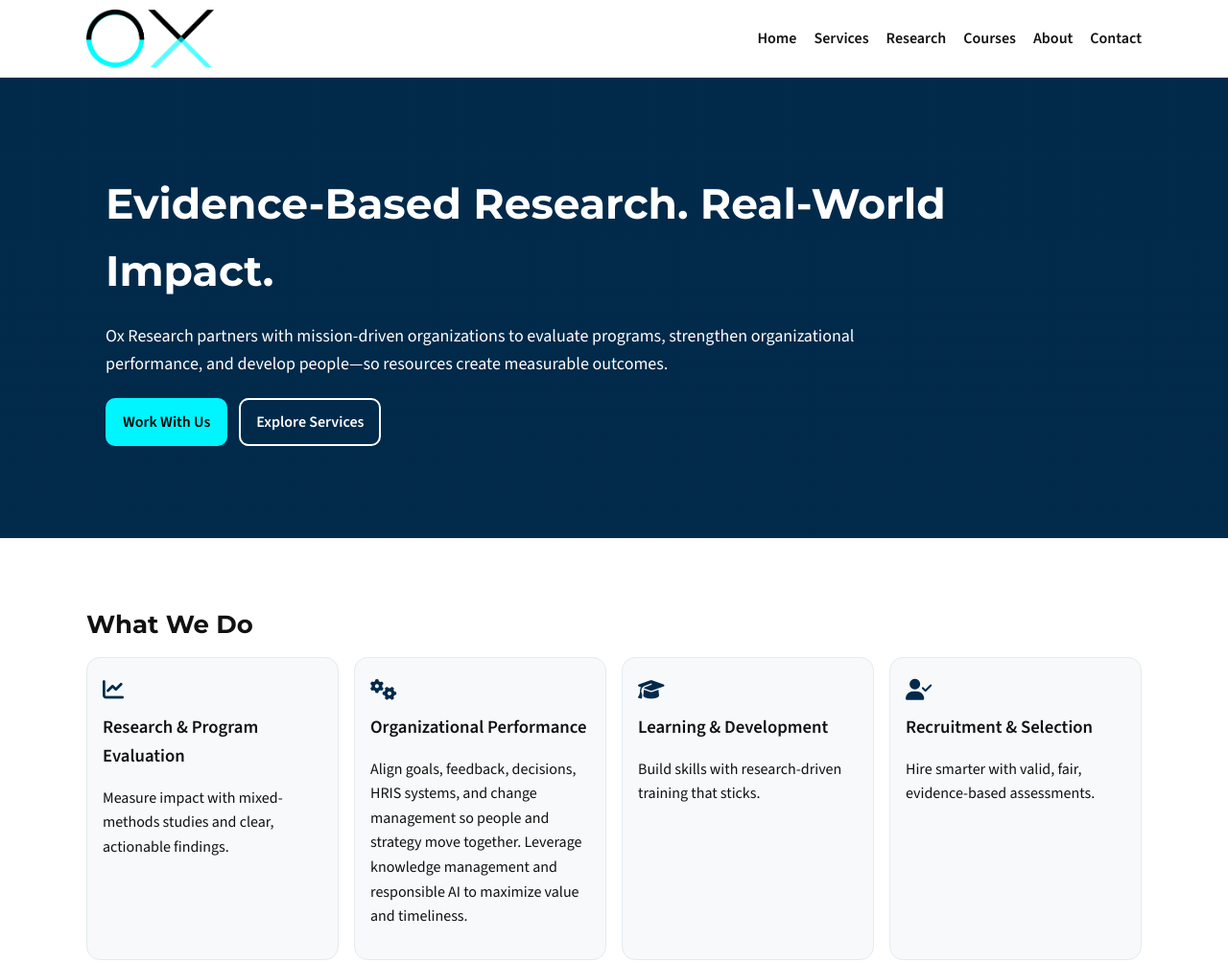
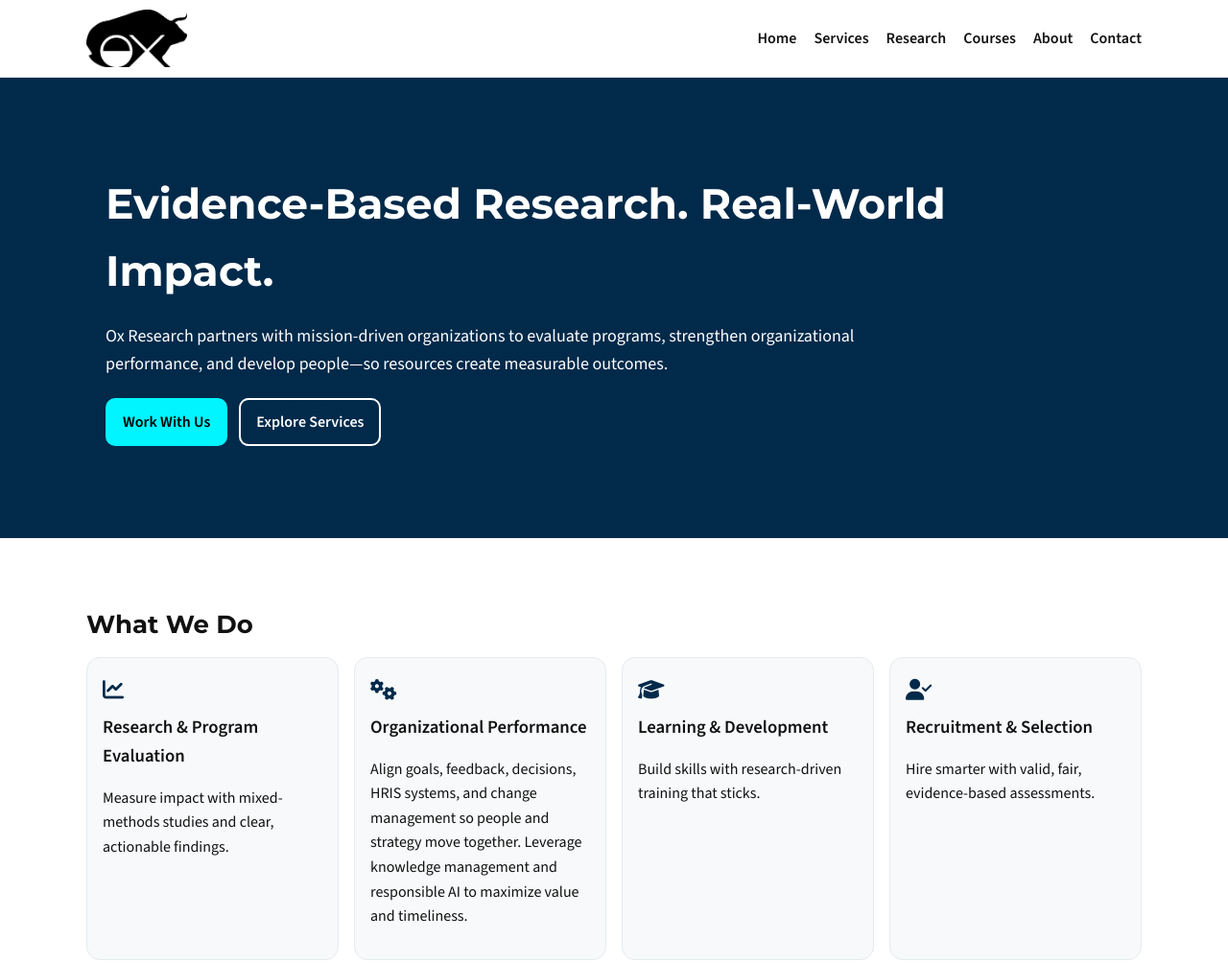
Before and after one commit to joesherwood-ox/oxresearch, a plain HTML site: page index.html in a window 1280 px wide. Shown: the top 1004 px of the page at 96% size. Drawn offline with nearby package versions, Linux system fonts and the light colour scheme.

Commit message:
Update index.html

```diff
--- a/index.html
+++ b/index.html
@@ -21,7 +21,7 @@
 <header class="site-header" role="banner">
   <div class="container nav-wrap">
     <a class="brand" href="index.html" aria-label="Ox Research home">
-      <img src="logo_icon.png" alt="Ox Research logo" class="logo" />
+      <img src="favicon.png" alt="Ox Research logo" class="logo" />
     </a>
     <nav class="nav" role="navigation" aria-label="Primary">
       <a href="index.html" class="nav-link">Home</a>
```
